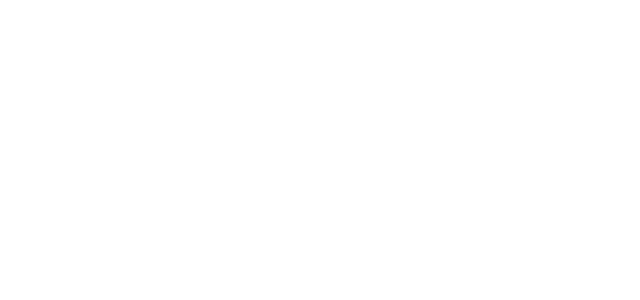
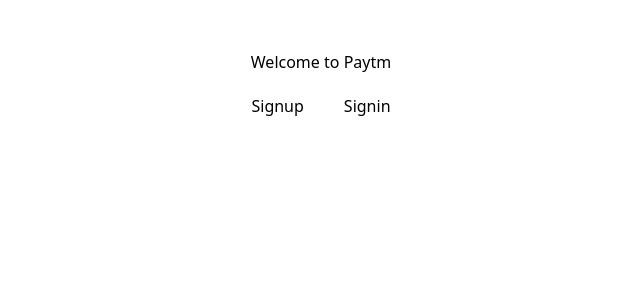
Before and after one commit to abhitry/Paytm, a React (Vite) app in the folder frontend/: page / in a window 1280 px wide. Before the commit this address had no page. Shown: the top 300 px of the page, without its empty margins (319-959 px from the left). Built offline with nearby package versions, Linux system fonts and the light colour scheme.

Commit message:
Update App.jsx

```diff
--- a/frontend/src/App.jsx
+++ b/frontend/src/App.jsx
@@ -1,36 +1,29 @@
-import { BrowserRouter, Routes,Route } from 'react-router-dom'
-import {Signup} from "./pages/signup"
- import {Signin} from "./pages/signin"
-  import {SendMoney} from "./pages/SendMoney"
-  import {Dashboard} from "./pages/Dashboard"
-  import {SuccessPage} from "./pages/success"
+import { BrowserRouter, Routes, Route, Link } from "react-router-dom";
+import { Signup } from "./pages/signup";
+import { Signin } from "./pages/signin";
+import { SendMoney } from "./pages/SendMoney";
+import { Dashboard } from "./pages/Dashboard";
+import { SuccessPage } from "./pages/success";
 
 function Home() {
-  const navigate = useNavigate();
   return (
-    <div className="flex flex-col items-center justify-center h-screen gap-4">
-      <h1 className="text-2xl font-bold">Welcome</h1>
-      <button
-        className="px-4 py-2 bg-blue-500 text-white rounded-lg"
-        onClick={() => navigate("/signup")}
-      >
-        Signup
-      </button>
-      <button
-        className="px-4 py-2 bg-green-500 text-white rounded-lg"
-        onClick={() => navigate("/signin")}
-      >
-        Signin
-      </button>
+    <div style={{ textAlign: "center", marginTop: "50px" }}>
+      <h1>Welcome to Paytm</h1>
+      <Link to="/signup">
+        <button style={{ margin: "10px", padding: "10px" }}>Signup</button>
+      </Link>
+      <Link to="/signin">
+        <button style={{ margin: "10px", padding: "10px" }}>Signin</button>
+      </Link>
     </div>
   );
 }
+
 function App() {
-
   return (
-    <>
     <BrowserRouter>
       <Routes>
+        <Route path="/" element={<Home />} />
         <Route path="/signup" element={<Signup />} />
         <Route path="/signin" element={<Signin />} />
         <Route path="/dashboard" element={<Dashboard />} />
@@ -38,8 +31,7 @@
         <Route path="/success" element={<SuccessPage />} />
       </Routes>
     </BrowserRouter>
-    </>
-  )
+  );
 }
 
-export default App
+export default App;
```
Lines whose indentation alone changed are shown as unchanged.
